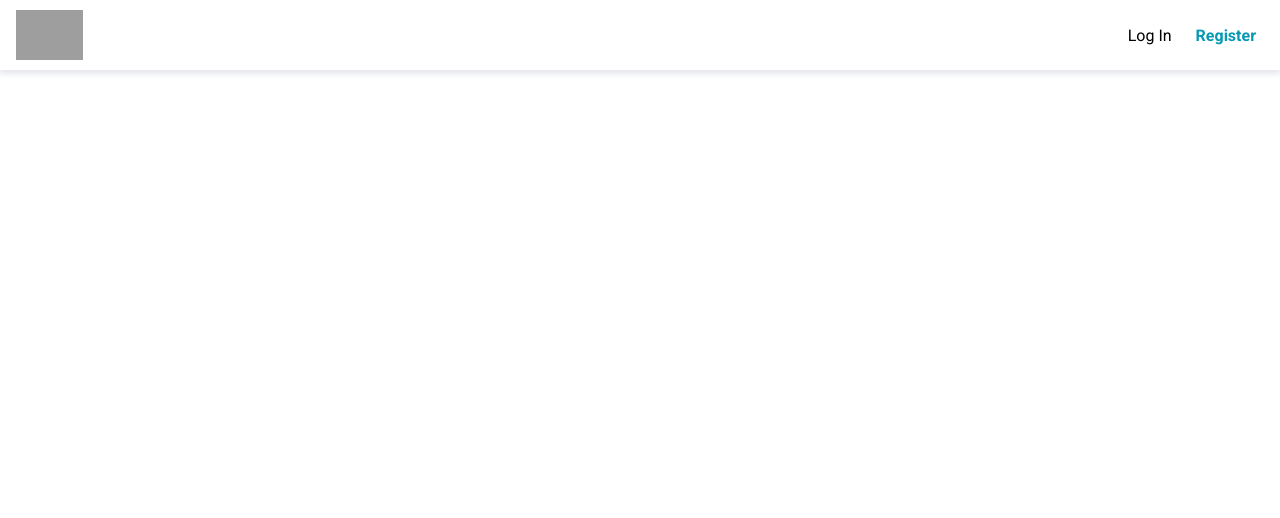
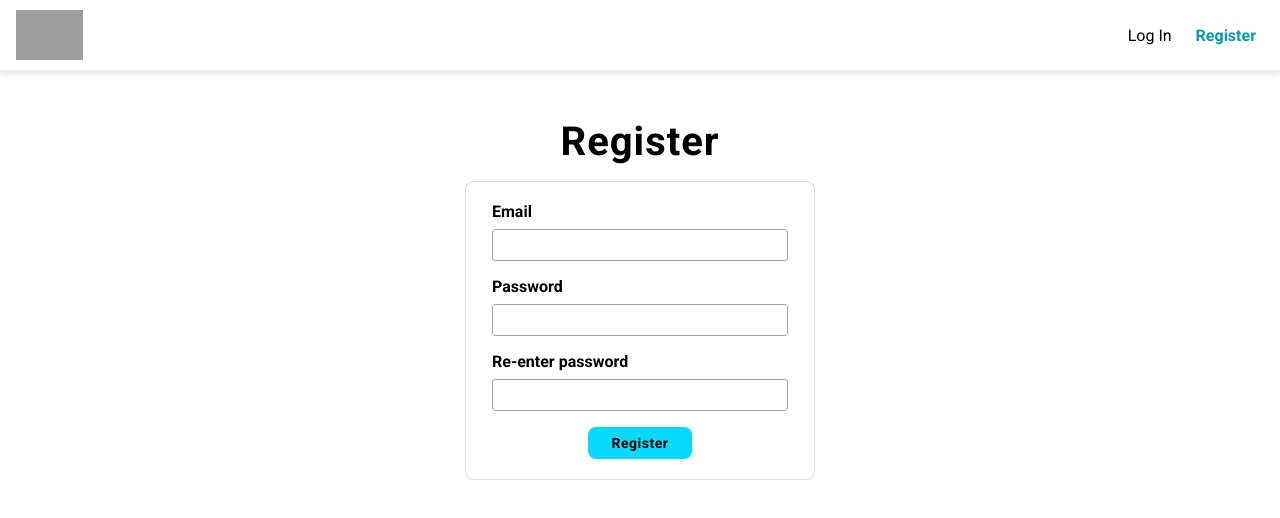
Before and after one commit to AgneBalc/react-exam, a React (Create React App) app: page /register in a window 1280 px wide. Before the commit this address had no page. Shown: the top 518 px of the page. Built offline with nearby package versions, Linux system fonts and the light colour scheme; data requests are answered from the project's data file; grey boxes are pictures that could not be loaded.

Commit message:
register component created

```diff
--- a/package.json
+++ b/package.json
@@ -12,6 +12,7 @@
     "react-router-dom": "^6.11.1",
     "react-scripts": "5.0.1",
     "styled-components": "^5.3.10",
+    "uuid": "^9.0.0",
     "web-vitals": "^2.1.4"
   },
   "scripts": {
--- a/src/App.jsx
+++ b/src/App.jsx
@@ -1,10 +1,11 @@
 import { Route, Routes } from 'react-router-dom';
 import './App.css';
 import Header from './components/header/Header';
-import Login from './components/pages/login/Login';
+import Login from './components/pages/Login';
 import Home from './components/pages/home/Home';
 import { useContext } from 'react';
 import UsersContext from './contexts/users-context';
+import Register from './components/pages/Register';
 
 const App = () => {
   const { users: { isLoggedIn } } = useContext(UsersContext);
@@ -17,6 +18,7 @@ const App = () => {
           <Route index element={<Home />} /> :
           <Route index element={<Login />} />
         }
+        <Route path='/register' element={<Register />} />
       </Routes>
     </>
   );
--- a/src/components/pages/login/login.styles.jsx
+++ b/src/components/UI/form.styles.jsx
@@ -1,6 +1,6 @@
 import styled from "styled-components";
 
-const StyledLogin = styled.main`
+const StyledForm = styled.main`
   margin: 2rem auto;
     >h1 {
       letter-spacing: 1px;
@@ -22,4 +22,4 @@ const StyledLogin = styled.main`
     }
 `;
 
-export default StyledLogin;
+export default StyledForm;
--- a/src/components/UI/input/Input.jsx
+++ b/src/components/UI/input/Input.jsx
@@ -12,6 +12,7 @@ const Input = (props) => {
         value={props.value}
         onChange={props.onChange}
         onBlur={props.onBlur}
+        required
       />
     </StyledInput>
   );
--- a/src/components/pages/login/Login.jsx
+++ b/src/components/pages/Login.jsx
@@ -1,10 +1,10 @@
 import { useFormik } from "formik";
-import Input from "../../UI/input/Input";
-import StyledLogin from "./login.styles";
+import Input from "../UI/input/Input";
+import StyledForm from "../UI/form.styles";
 import { useContext, useState } from "react";
-import UsersContext, { USERS_ACTIONS } from "../../../contexts/users-context";
+import UsersContext, { USERS_ACTIONS } from "../../contexts/users-context";
 import { useNavigate } from "react-router-dom";
-import StyledError from "../../UI/error/error.styles";
+import StyledError from "../UI/error/error.styles";
 
 const Login = () => {
   const [error, setError] = useState('');
@@ -45,7 +45,7 @@ const Login = () => {
   });
 
   return (
-    <StyledLogin>
+    <StyledForm>
       <h1>Log In</h1>
       <form onSubmit={formik.handleSubmit}>
         <Input
@@ -68,7 +68,7 @@ const Login = () => {
           <StyledError>{error}</StyledError>
         )}
       </form>
-    </StyledLogin>
+    </StyledForm>
   );
 }
 
--- /dev/null
+++ b/src/components/pages/Register.jsx
@@ -0,0 +1,83 @@
+import { useContext, useState } from "react";
+import { useFormik } from "formik";
+import { useNavigate } from "react-router-dom";
+import { v4 as generatedId } from 'uuid';
+import Input from "../UI/input/Input";
+import StyledError from "../UI/error/error.styles";
+import UsersContext, { USERS_ACTIONS } from "../../contexts/users-context";
+import StyledLogin from "../UI/form.styles";
+
+const Register = () => {
+  const [error, setError] = useState('');
+  const { users: { users }, dispatchUsers } = useContext(UsersContext);
+
+  const navigate = useNavigate();
+
+  const createErrorMsg = (message) => {
+    setError(message);
+  };
+
+  const initialValues = {
+    email: '',
+    password: '',
+    passwordConfirm: '',
+  };
+
+  const formik = useFormik({
+    initialValues,
+    onSubmit: (values) => {
+      setError('');
+
+      const isExisting = users.find(user => user.email === values.email);
+      const passwordIsMatching = values.password === values.passwordConfirm;
+      if (isExisting) {
+        createErrorMsg('User with this e-mail already exists!');
+      } else if (!passwordIsMatching) {
+        createErrorMsg("Passwords don't match!");
+      }
+
+      const newUser = {
+        id: generatedId(),
+        email: values.email,
+        password: values.password,
+      }
+
+      navigate('/');
+    }
+  });
+
+  return (
+    <StyledLogin>
+      <h1>Register</h1>
+      <form onSubmit={formik.handleSubmit}>
+        <Input
+          id="email"
+          type="email"
+          label="Email"
+          {...formik.getFieldProps('email')}
+        />
+        <Input
+          id="password"
+          type="password"
+          label="Password"
+          {...formik.getFieldProps('password')}
+        />
+        <Input
+          id="passwordConfirm"
+          type="password"
+          label="Re-enter password"
+          {...formik.getFieldProps('passwordConfirm')}
+        />
+        <Input
+          type="submit"
+          value="Register"
+        />
+        {error && (
+          <StyledError>{error}</StyledError>
+        )}
+      </form>
+    </StyledLogin>
+  );
+}
+
+export default Register;
```
Also changed, not shown: src/components/pages/register/Register.jsx (deleted, +0 -9 lines), 1 other file (tests, documents, lock files or other folders).
